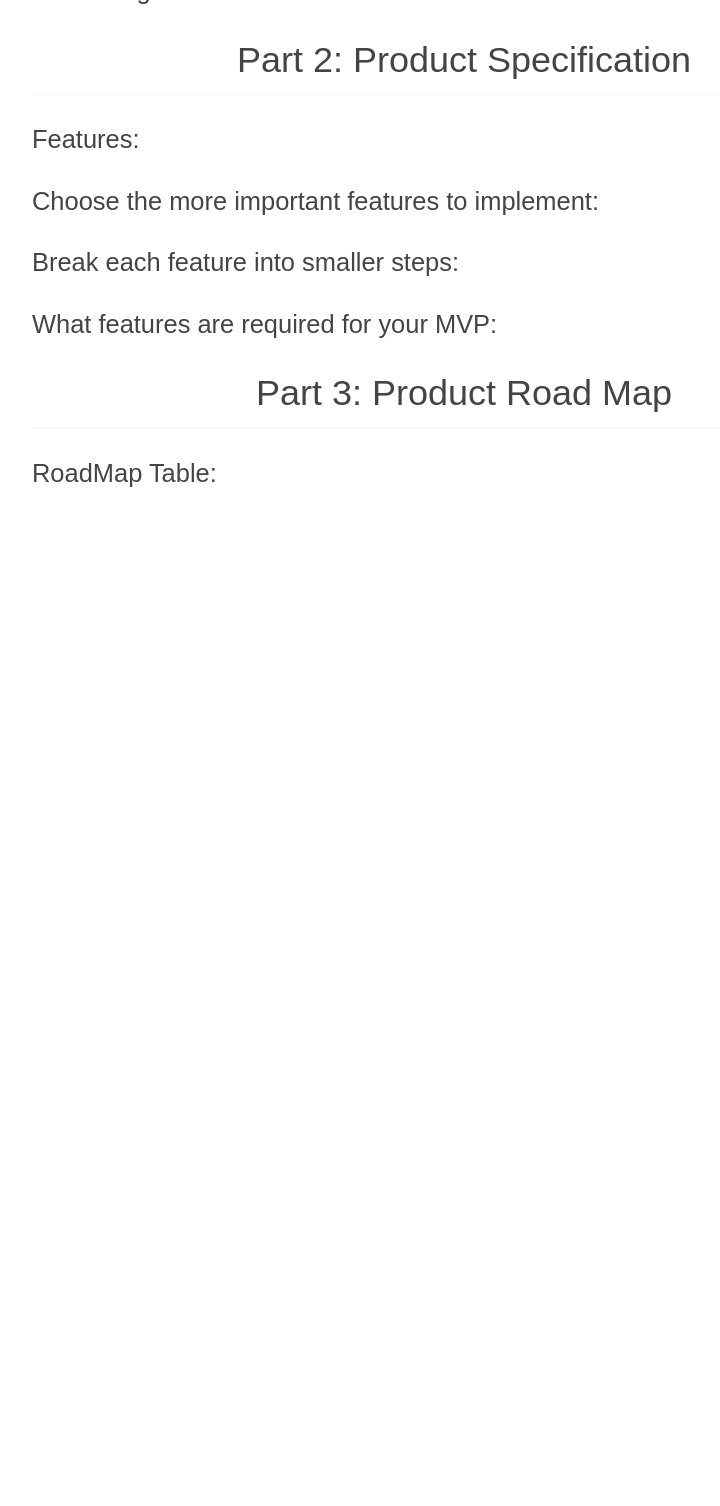
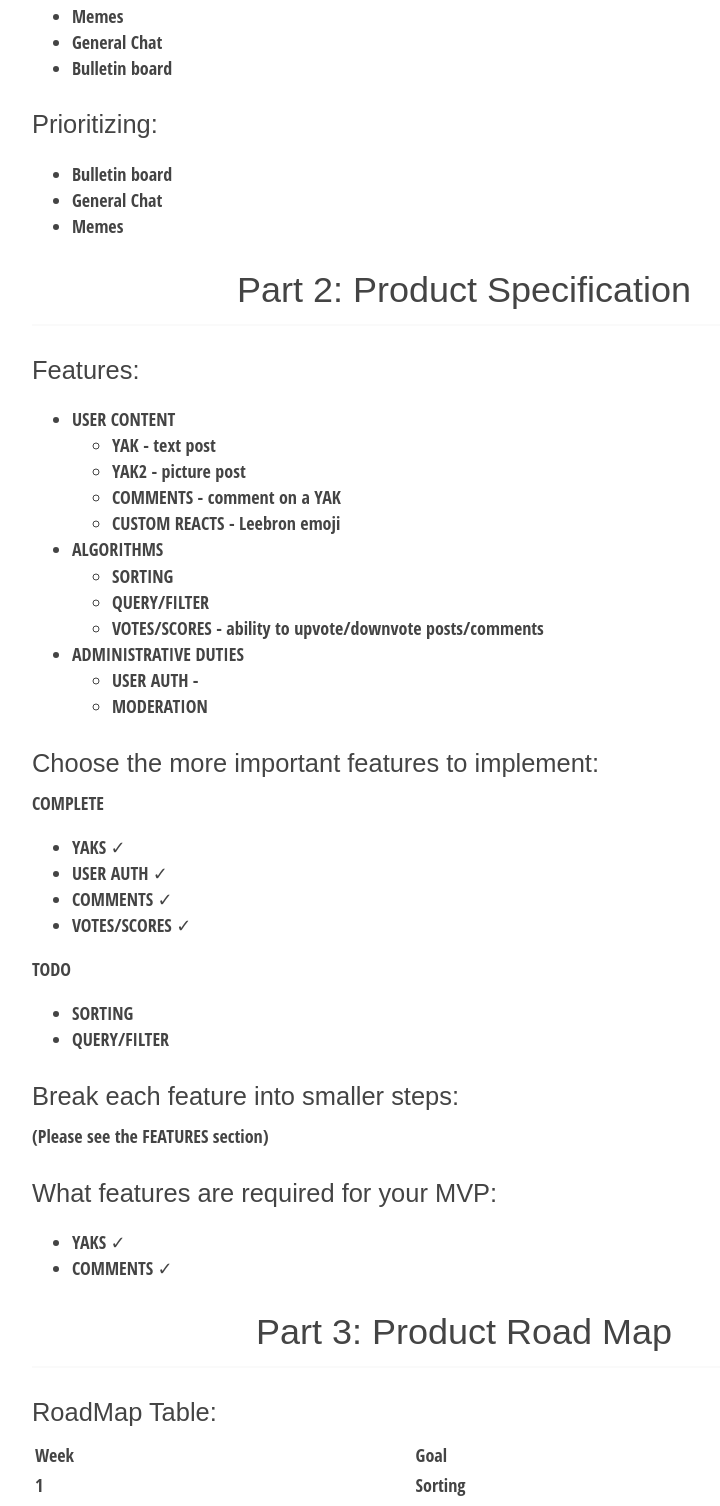
Before and after one commit to rice-apps/Project-PRDs, a website: page teamPRDs/riceyak.html in a window 1280 px wide. Shown: the part 778-2284 px from the top of the page, without its empty margins (176-896 px from the left). Before the commit the page ends 1283 px from the top, so only its background shows below. Drawn offline with Linux system fonts and the light colour scheme.

Commit message:
Adding info to page.

```diff
--- a/teamPRDs/riceyak.html
+++ b/teamPRDs/riceyak.html
@@ -9,27 +9,94 @@
 <h1>RiceYak </h1>
 <h4>Overview:</h4>
 <p>
-    "Lorem ipsum dolor sit amet, consectetur adipiscing elit, sed do eiusmod tempor incididunt ut labore et dolore magna aliqua. Ut enim ad minim veniam, quis nostrud exercitation ullamco laboris nisi ut aliquip ex ea commodo consequat. Duis aute irure dolor in reprehenderit in voluptate velit esse cillum dolore eu fugiat nulla pariatur. Excepteur sint occaecat cupidatat non proident, sunt in culpa qui officia deserunt mollit anim id est laborum."
+    We are an anonymous messaging platform dedicated to fostering
+    university-wide culture and providing a user-friendly alternative to
+    popular communication venues such as GroupMe. Students can use us as both
+    a tool/source of entertainment by enjoying a cleaner interface for
+    university-wide interactions.
 </p>
 <h3>Part 1: Problem and User
     <h4>Problem: </h4>
-
+    TBD
     <h4>Identify customers/users: </h4>
     <blockquote>
-        <h5>As a  &lt role &gt, I want  &lt goal/desire &gt so that &lt benefit &gt.</h5>
+        <h5>
+            As a Rice student, I want an anonymous university-wide messaging
+            platform to facilitate the transfer of information, and promote
+            university culture.
+        </h5>
     </blockquote>
 
-    <h4>Needs/goals/use case of users/customers: </h4>
-
+    <h4>Use Cases:</h4>
+    <ul>
+        <li>Memes
+        <li>General Chat
+        <li>Bulletin board
+    </ul>
     <h4>Prioritizing: </h4>
+    <ul>
+        <li>Bulletin board
+        <li>General Chat
+        <li>Memes
+    </ul>
 </h3>
 <h3>Part 2: Product Specification</h3>
     <h4>Features: </h4>
+    <ul>
+        <li>USER CONTENT
+            <ul>
+                <li>YAK - text post
+                <li>YAK2 - picture post
+                <li>COMMENTS - comment on a YAK
+                <li>CUSTOM REACTS - Leebron emoji
+            </ul>
+        <li>ALGORITHMS
+            <ul>
+                <li>SORTING
+                <li>QUERY/FILTER
+                <li>VOTES/SCORES - ability to upvote/downvote posts/comments
+            </ul>
+        <li>ADMINISTRATIVE DUTIES
+            <ul>
+                <li>USER AUTH -
+                <li>MODERATION
+            </ul>
+    </ul>
     <h4>Choose the more important features to implement:</h4>
+    COMPLETE
+    <ul>
+        <li>YAKS ✓
+        <li>USER AUTH ✓
+        <li>COMMENTS ✓
+        <li>VOTES/SCORES ✓
+    </ul>
+    TODO
+    <ul>
+        <li>SORTING
+        <li>QUERY/FILTER
+    </ul>
     <h4>Break each feature into smaller steps:</h4>
+    (Please see the FEATURES section)
     <h4>What features are required for your MVP:</h4>
+    <ul>
+        <li>YAKS ✓
+        <li>COMMENTS ✓
+    </ul>
 <h3>Part 3: Product Road Map</h3>
     <h4>RoadMap Table: </h4>
-
+    <table width="100%">
+        <thead>
+            <tr>
+                <td>Week</td>
+                <td>Goal</td>
+            </tr>
+        </thead>
+        <tbody>
+            <tr>
+                <td>1</td>
+                <td>Sorting</td>
+            </tr>
+        </tbody>
+    </table>
 </body>
 </html>
```
